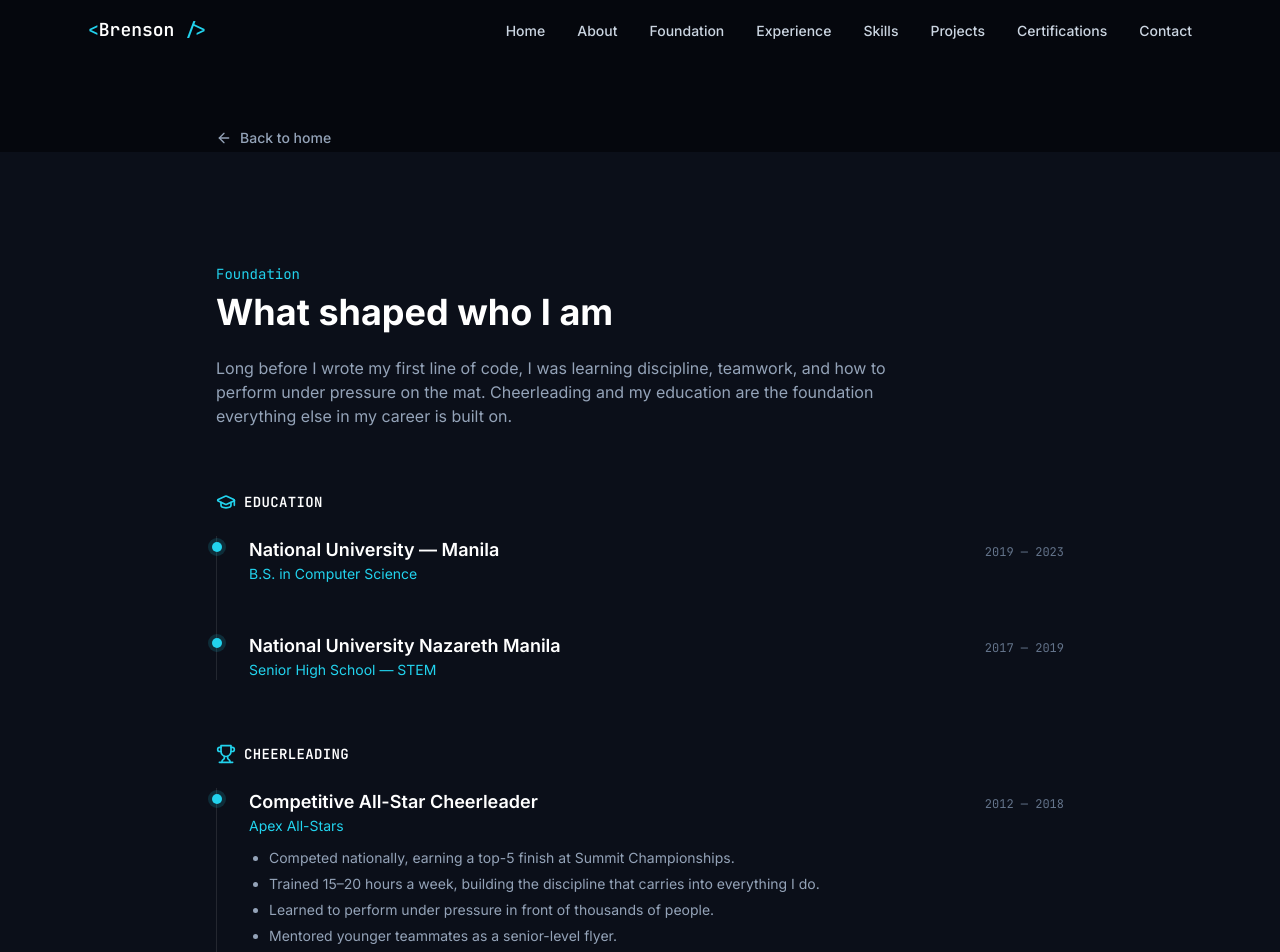
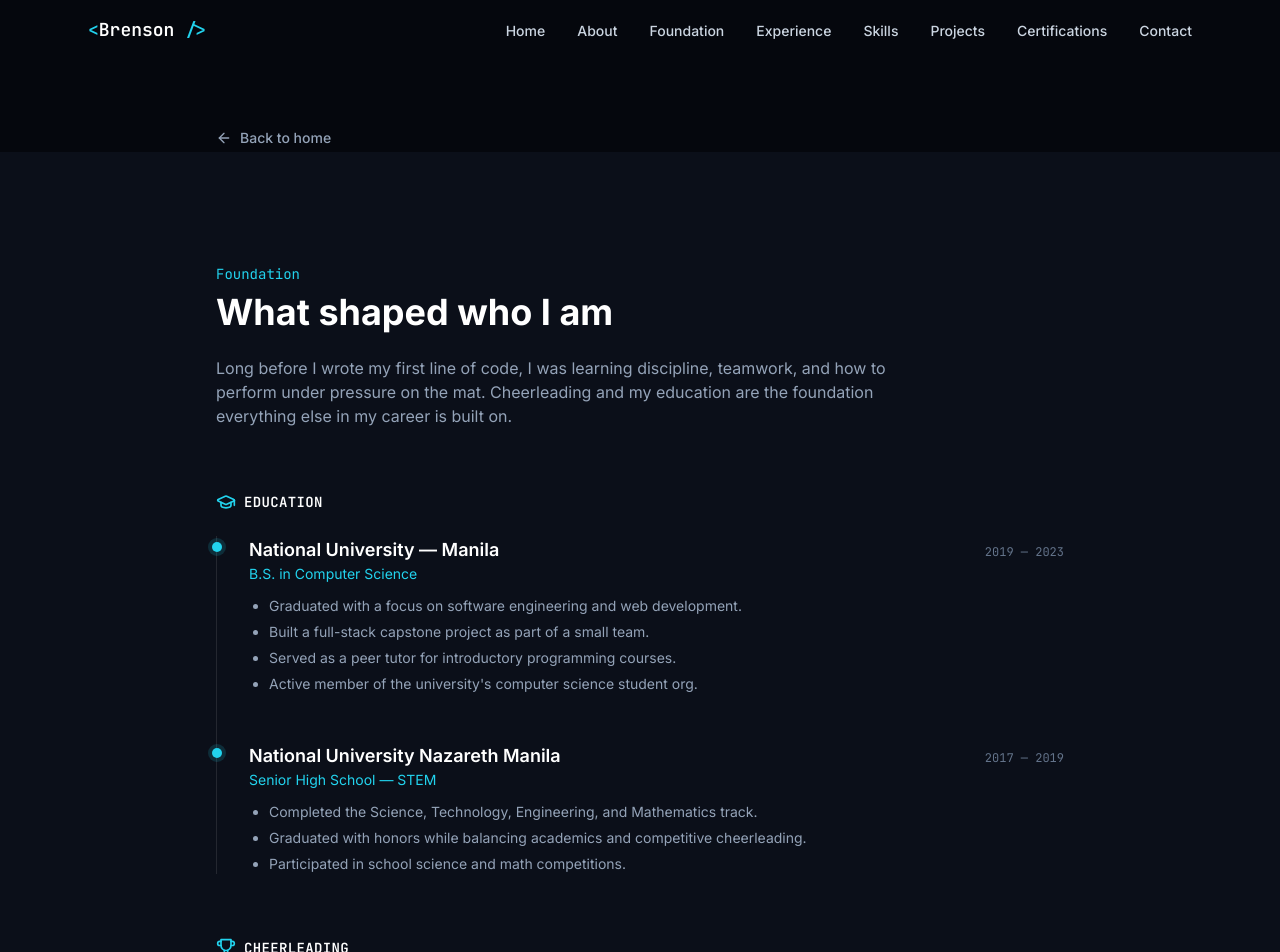
Before and after one commit to Xien04/personal-porfolio, a React (Vite) app: page /foundation in a window 1280 px wide. Shown: the top 952 px of the page. Built offline with nearby package versions, Linux system fonts and the light colour scheme.

Commit message:
Adding bullets points to education section

```diff
--- a/src/data/foundation.ts
+++ b/src/data/foundation.ts
@@ -10,13 +10,22 @@ export const education: FoundationItem[] = [
     title: "National University — Manila",
     place: "B.S. in Computer Science",
     period: "2019 — 2023",
-    description: [],
+    description: [
+      "Graduated with a focus on software engineering and web development.",
+      "Built a full-stack capstone project as part of a small team.",
+      "Served as a peer tutor for introductory programming courses.",
+      "Active member of the university's computer science student org.",
+    ],
   },
   {
     title: "National University Nazareth Manila",
     place: "Senior High School — STEM",
     period: "2017 — 2019",
-    description: [],
+    description: [
+      "Completed the Science, Technology, Engineering, and Mathematics track.",
+      "Graduated with honors while balancing academics and competitive cheerleading.",
+      "Participated in school science and math competitions.",
+    ],
   },
 ];
 
```
